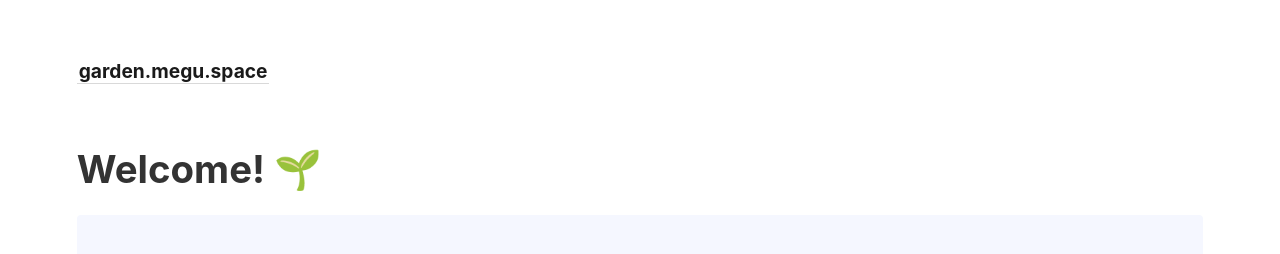
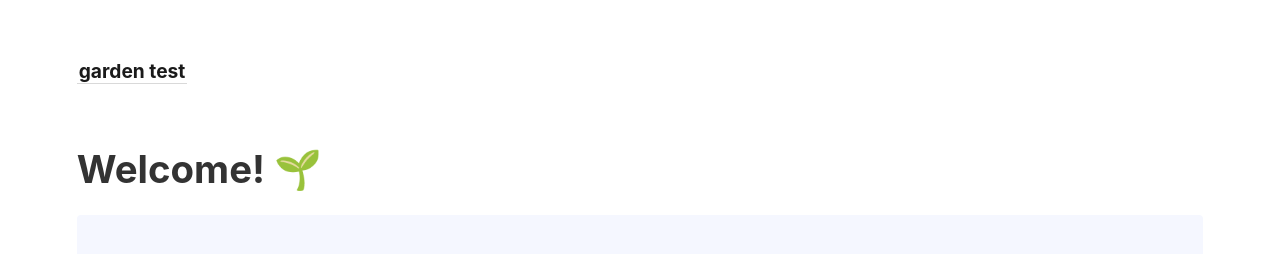
Before and after one commit to meewgumi/garden-dreamhost-subdirectory-test, a Jekyll site: the page built from index.md, in a window 1280 px wide. Shown: the top 254 px of the page. Built offline with Jekyll 4.4.1, drawn with Linux system fonts in a browser that asks for light colours; Markdown is read by kramdown in place of the engine named in the settings.

Commit message:
add baseurl test

```diff
--- a/_config.yml
+++ b/_config.yml
@@ -1,9 +1,9 @@
-title:               garden.megu.space
+title:               'garden test'
 # Change url to your root domain or subdomain including https://
 url:                 'https://garden.megu.space'
 
 # Change baseurl to your garden directory so the internal link generator creates proper relative paths. Leave blank if you're not using a subdirectory.
-baseurl:             ''
+baseurl:             'test'
 
 # https://jekyllrb.com/docs/configuration/options/
 timezone: America/Los_Angeles
```
Also changed, not shown: README.md.
